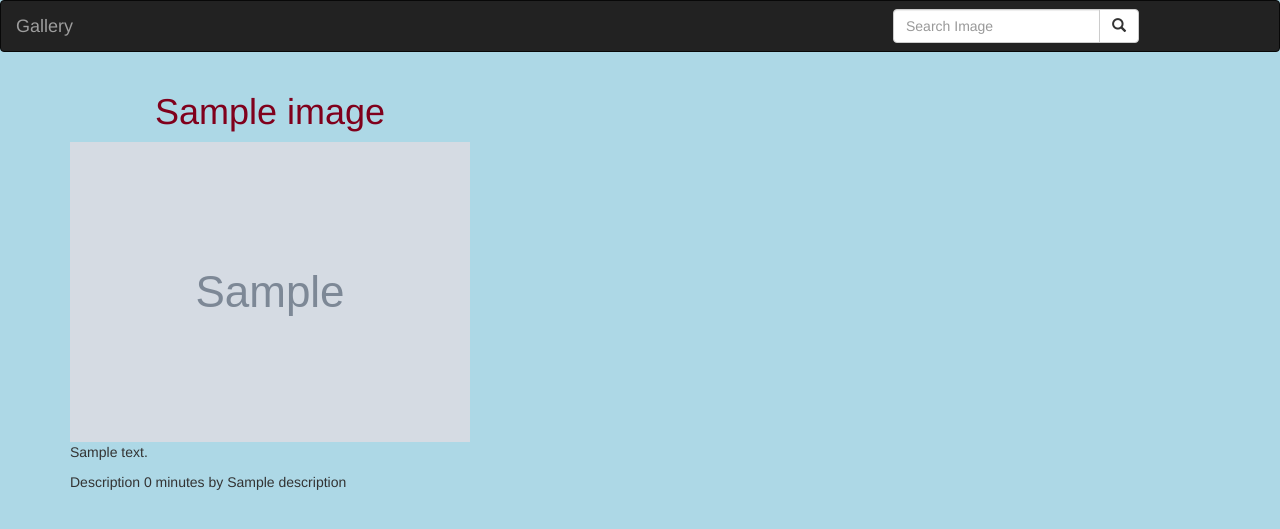
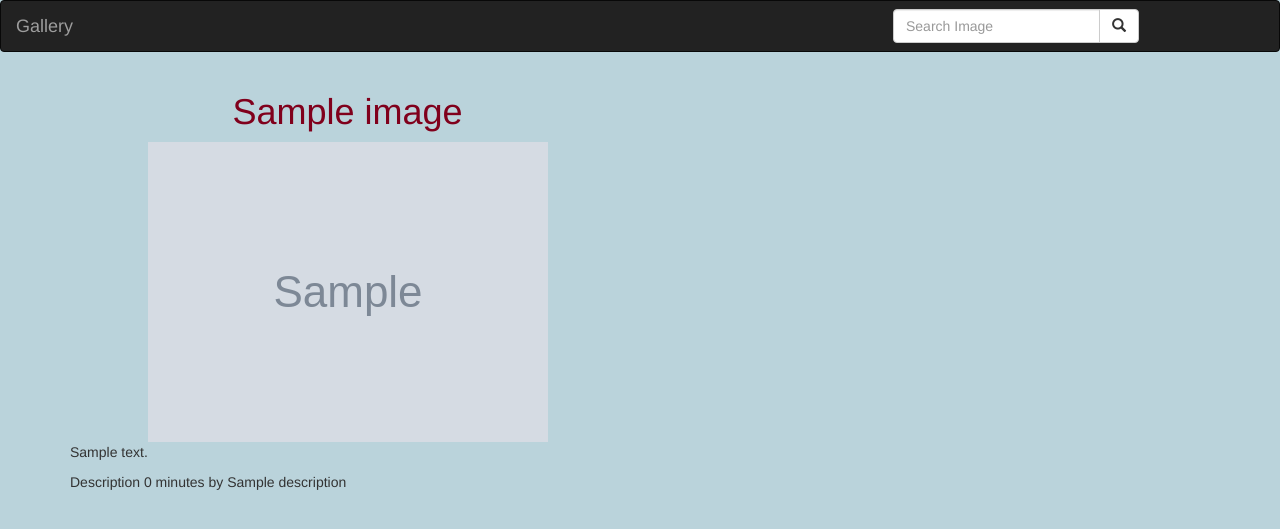
Before and after one commit to nuriath/Django-Photo-Gallery, a Django app: template photos/templates/all-photos/image.html in a window 1280 px wide. Shown: the top 529 px of the page. Run offline with Django 3.2, Linux system fonts and the light colour scheme; the template is opened without the code that fills it: most values are stand-ins (such as "Sample title", 1, 10 or a date in 2020); grey boxes marked "Sample" are stand-in pictures; some libraries are stand-ins or nearby versions.

Commit message:
add styles

```diff
--- a/static/css/welcome.css
+++ b/static/css/welcome.css
@@ -4,9 +4,10 @@ h1
   color: rgb(128, 0, 28);
 }
 #image{
-  float: left;
-
+  display: block;
+  margin-left: auto;
+  margin-right: auto;
 }
 body{
-  background-color:lightblue;
+  background-color:rgb(186, 211, 219);
 }
```
Also changed, not shown: media/gallery/s/download_3.jpeg (added), media/gallery/s/images.jpeg (added), readme.md.
